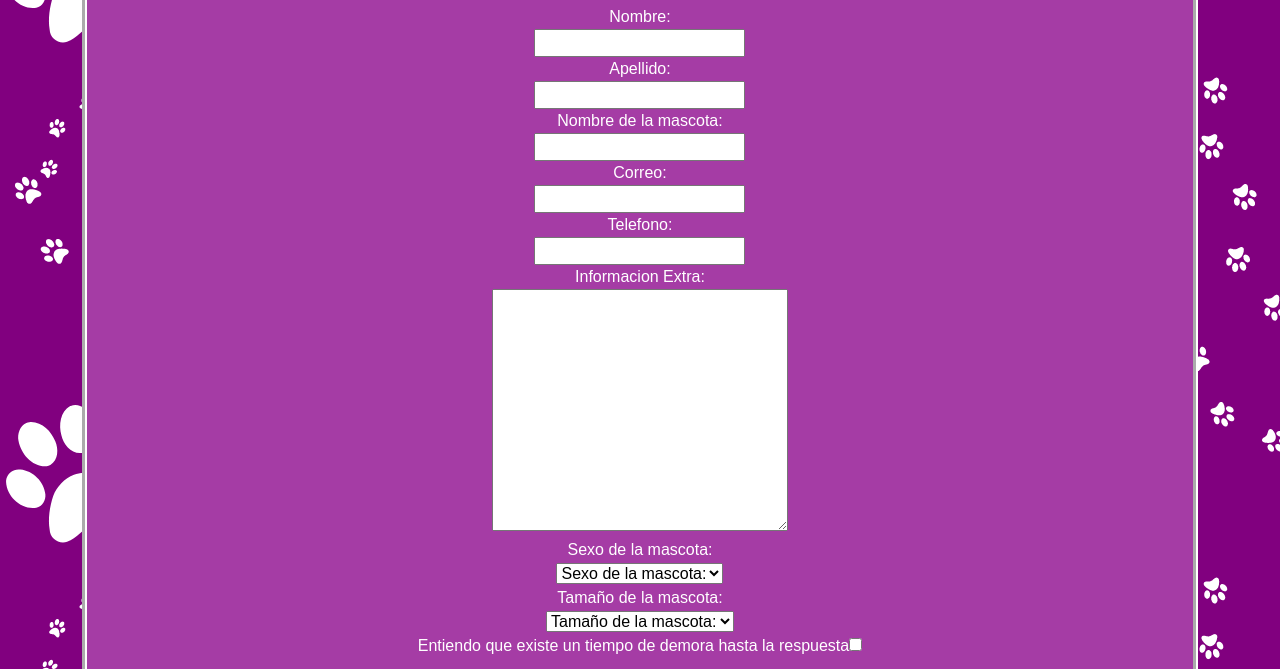
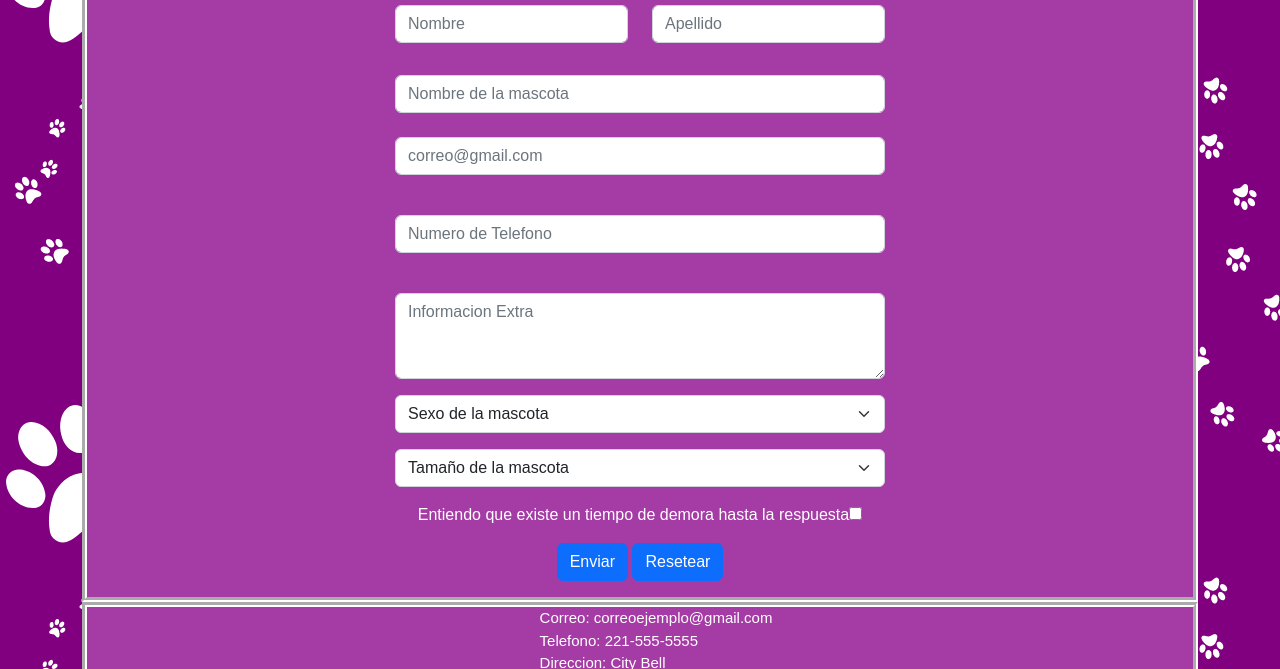
Before and after one commit to NeroStriker/Guarderia-Canina--Ezequiel-Benavides, a plain HTML site: page pages/contacto.html in a window 1280 px wide. Shown: the part 119-788 px from the top of the page. Drawn offline with nearby package versions, Linux system fonts and the light colour scheme.

Commit message:
Update contacto.html

```diff
--- a/pages/contacto.html
+++ b/pages/contacto.html
@@ -46,48 +46,47 @@
                     <fieldset class="fondo__datos__contacto">
                         <div class="contenedor__contacto">
                             <legend class="legend__formulario">Datos de Contacto</legend>
-                            <label for="nombre">Nombre:</label>
-                            <br>
-                            <input type="text" id="nombre" name="nombre">
-                            <br>
-                            <label for="apellido">Apellido:</label>
-                            <br>
-                            <input type="text" id="apellido" name="apellido">
-                            <br>
-                            <label for="nombre-mascota">Nombre de la mascota:</label>
-                            <br>
-                            <input type="text" id="nombre-mascota" name="nombre-mascota">
-                            <br>
-                            <label for="correo">Correo:</label>
-                            <br>
-                            <input type="email" id="correo" name="correo">
-                            <br>
-                            <label for="telefono">Telefono:</label>
-                            <br>
-                            <input type="number" id="telefono" name="telefono">
-                            <br>
-                            <label for="informacion-extra">Informacion Extra:</label>
-                            <br>
-                            <textarea name="" id="informacion-extra" cols="30" rows="10" name="informacion-extra"></textarea>
-                            <div>Sexo de la mascota:</div>
-                            <select name="" id="">
-                                <option value="" selected disabled>Sexo de la mascota:</option>
-                                <option value="Macho">Macho</option>
-                                <option value="Hembra">Hembra</option>
+                            <div class="row mb-3">
+                              <div class="col">
+                                <input type="text" class="form-control" placeholder="Nombre" aria-label="Nombre">
+                              </div>
+                              <div class="col">
+                                <input type="text" class="form-control" placeholder="Apellido" aria-label="Apellido">
+                              </div>
+                            </div>
+                            <div class="col pt-3">
+                              <input type="text" class="form-control" placeholder="Nombre de la mascota" aria-label="Nombre de la mascota">
+                            </div>
+                            <div class="mb-3">
+                              <label for="exampleFormControlInput1" class="form-label"></label>
+                              <input type="email" class="form-control" id="exampleFormControlInput1" placeholder="correo@gmail.com">
+                            </div>
+                            <div class="mb-3">
+                              <label for="exampleFormControlInput1" class="form-label"></label>
+                              <input type="number" class="form-control" id="exampleFormControlNumber" placeholder="Numero de Telefono">
+                            </div>
+                            <div class="mb-3">
+                              <label for="exampleFormControlTextarea1" class="form-label"></label>
+                              <textarea class="form-control" id="exampleFormControlTextarea1" rows="3" placeholder="Informacion Extra"></textarea>
+                            </div>
+
+                            <select class="form-select mb-3" aria-label="Default select example">
+                              <option selected disabled>Sexo de la mascota</option>
+                              <option value="1">Macho</option>
+                              <option value="2">Hembra</option>
                             </select>
 
-                            <div>Tamaño de la mascota:</div>
-                            <select name="" id="">
-                                    <option value="" selected disabled>Tamaño de la mascota:</option>
-                                    <option value="Pequeño">Pequeño</option>
-                                    <option value="Mediano">Mediano</option>
-                                    <option value="Grande">Grande</option>
+                            <select class="form-select mb-3" aria-label="Default select example">
+                              <option selected disabled>Tamaño de la mascota</option>
+                              <option value="1">Pequeño</option>
+                              <option value="2">Mediano</option>
+                              <option value="3">Grande</option>
                             </select>
                             <p>Entiendo que existe un tiempo de demora hasta la respuesta<input type="checkbox" name="Aceptar" value="1"/></p>
-
-                            <div></div> <br>
-                            <input type="submit" value="Enviar">
-                            <input type="reset" value="Resetear">
+                            <div class="pb-3">
+                              <input type="submit" class="btn btn-primary" value="Enviar">
+                              <input type="reset" class="btn btn-primary" value="Resetear">
+                            </div>
                         </div>
                     </fieldset>
 
```
